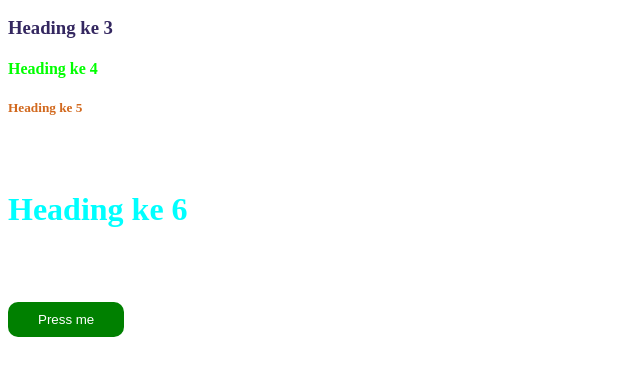
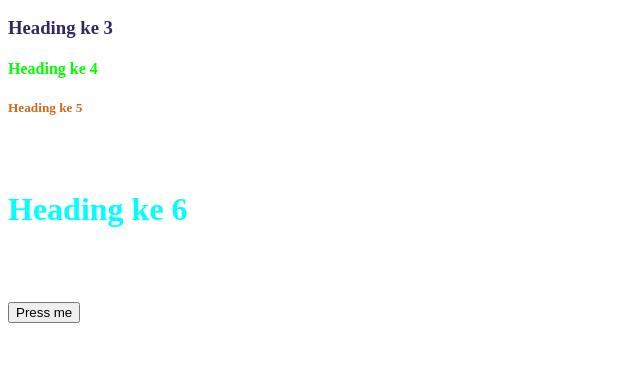
Before and after one commit to bcmediac15/latihanhtml01, a plain HTML site: page index.html in a window 1280 px wide. Shown: the part 110-486 px from the top of the page, without its empty margins (0-640 px from the left). Drawn offline with Linux system fonts and the light colour scheme.

Commit message:
simpan project

```diff
--- a/style.css
+++ b/style.css
@@ -1,2 +1 @@
 /* Add styles here */
-button{background-color: green;padding: 10px 30px 10px 30px;color:white;border:none;border-radius: 10px;}
```
